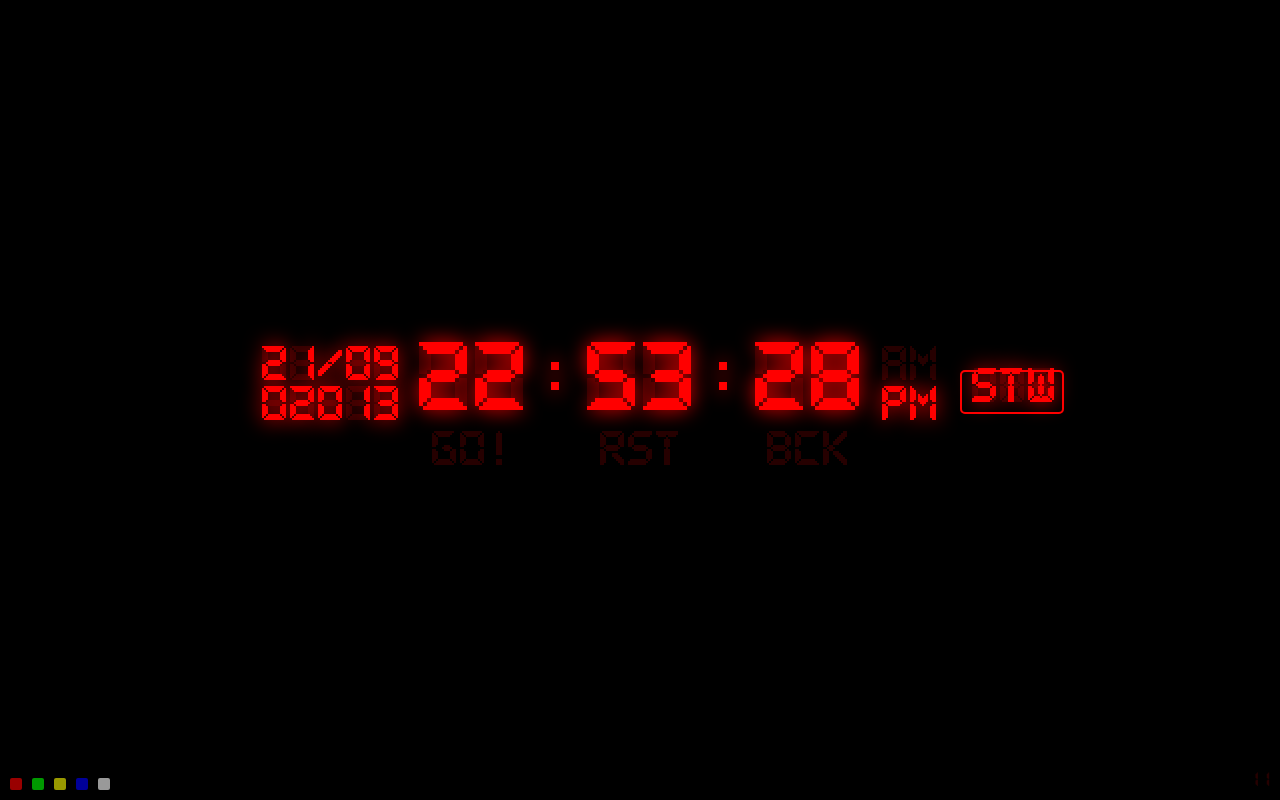
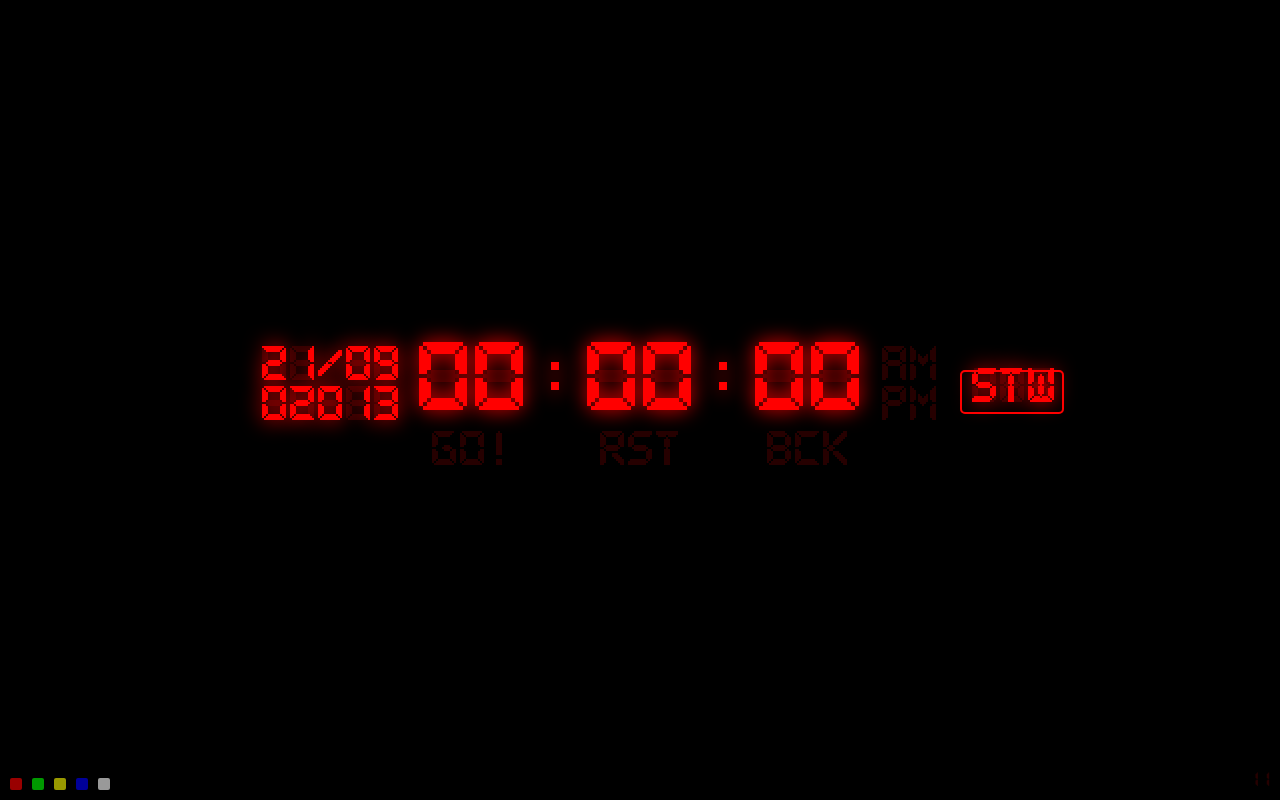
Before and after one commit to patadune/alarm, a plain HTML site: page index.html in a window 1280 px wide. Both pictures are taken after a click on the element "stw". Drawn offline with Linux system fonts and the light colour scheme.

Commit message:
continue de refacto pour pouvoir implémenter les autres fonctions

```diff
--- a/index.html
+++ b/index.html
@@ -10,7 +10,7 @@
   <script type="text/javascript" src="js/clock.js"></script>
   <script type="text/javascript" src="js/live.js"></script>
 </head>
-<body onload="loadWatch()">
+<body onload="clock()">
 
   <div id="layout" class="red">
     <div id="left">
--- a/js/clock.js
+++ b/js/clock.js
@@ -1,8 +1,4 @@
 var t;
-
-function loadWatch() {
-  clock();
-}
 
 function stop() {clearInterval(t);}
 
@@ -26,45 +22,63 @@ function alarm() {
 function stopwatch() {
   stop();
   printControls('stopwatch');
+  var data = {
+
+    "clock" : "00:00:00"
+  };
+  printToOverlay(data);
 }
 
 function displayClock() {
 
-  //first we fetch the actual time
-  var date_obj=new Date();
-  var h=date_obj.getHours();
-  var m=date_obj.getMinutes();
-  var s=date_obj.getSeconds();
-  var d=date_obj.getDate();
-  var M=date_obj.getMonth()+1;
-  var y=date_obj.getFullYear();
-  var ampm;
+  //first we fetch the actual time, and put it in an object
+  var date_obj = new Date();
+  var time = {
 
-  // add a zero in front of numbers<10
-  h=checkTime(h);
-  m=checkTime(m);
-  s=checkTime(s);
-  d=checkTime(d);
-  M=checkTime(M);
+    "h" : date_obj.getHours(),
+    "m" : date_obj.getMinutes(),
+    "s" : date_obj.getSeconds(),
+    "d" : date_obj.getDate(),
+    "M" : date_obj.getMonth()+1,
+    "y" : date_obj.getFullYear(),
+  };
 
-  // check for hour (even if running on 24-hour clock, I know ;)
-  if(h<12) { ampm = "am" }
-  else {ampm = "pm" }
+  // we add a zero in front of numbers<10
+  checkTime(time);
 
-  document.getElementById('date_overlay').innerHTML=d+"/"+M;
-  document.getElementById('year_overlay').innerHTML="0"+y;
-  document.getElementById('clock_overlay').innerHTML=h+":"+m+":"+s;
+  // we formats date and time to be printed
+  var data = {
+
+    "date" : time.d+"/"+time.M,
+    "year" : "0"+time.y,
+    "clock" : time.h+":"+time.m+":"+time.s
+  };
+
+  // check for hour, to show correct period of day (even if i'm running on 24-hour clock, I know ;)
+  if(time.h<12) { data.am = "am" }
+  else { data.pm = "pm" }
+
+  printToOverlay(data);
+}
+
+function checkTime(obj) {
+  for (value in obj) {
+    if (obj[value]<10)
+    {
+      obj[value]="0" + obj[value];
+    }
+  }
+}
+
+function printToOverlay(data) {
+
+  //reset am and pm (quick fix for when passing from morning to afternoon and having 2 overlays on)
   document.getElementById("am_overlay").innerHTML= "";
   document.getElementById("pm_overlay").innerHTML= "";
-  document.getElementById(ampm+"_overlay").innerHTML= ampm;
-}
 
-function checkTime(i) {
-  if (i<10)
-    {
-    i="0" + i;
-    }
-  return i;
+  for (value in data) {
+    document.getElementById(value+'_overlay').innerHTML = data[value];
+  }
 }
 
 function changeStyle(c) {
```
